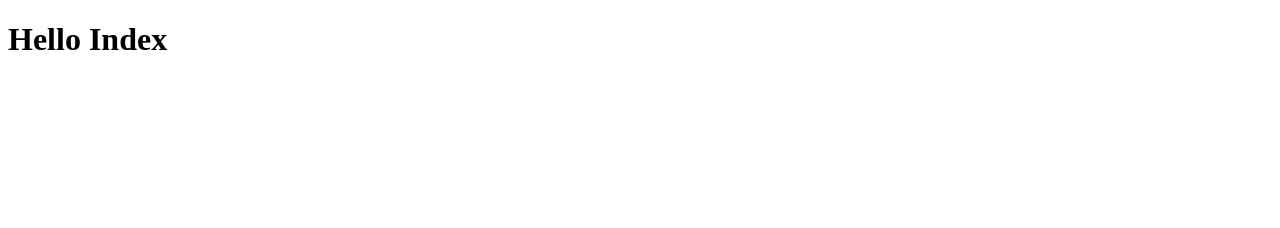
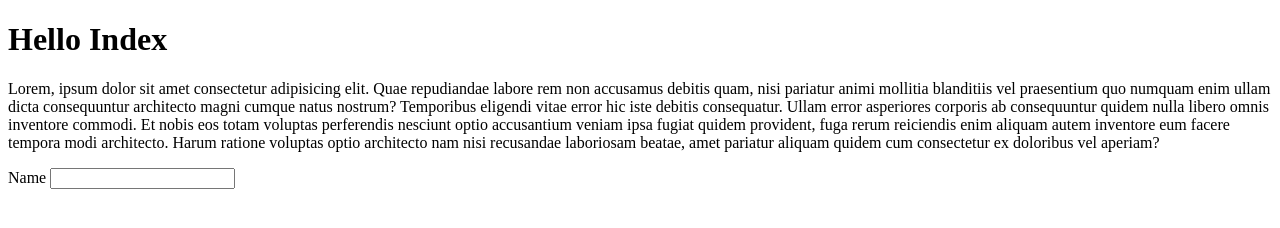
Before and after one commit to Anjaliapawar/Demo, a plain HTML site: page index.html in a window 1280 px wide. Drawn offline with Linux system fonts and the light colour scheme.

Commit message:
add code for test branch

```diff
--- a/index.html
+++ b/index.html
@@ -7,5 +7,8 @@
 </head>
 <body>
     <h1>Hello Index</h1>
+    <p>Lorem, ipsum dolor sit amet consectetur adipisicing elit. Quae repudiandae labore rem non accusamus debitis quam, nisi pariatur animi mollitia blanditiis vel praesentium quo numquam enim ullam dicta consequuntur architecto magni cumque natus nostrum? Temporibus eligendi vitae error hic iste debitis consequatur. Ullam error asperiores corporis ab consequuntur quidem nulla libero omnis inventore commodi. Et nobis eos totam voluptas perferendis nesciunt optio accusantium veniam ipsa fugiat quidem provident, fuga rerum reiciendis enim aliquam autem inventore eum facere tempora modi architecto. Harum ratione voluptas optio architecto nam nisi recusandae laboriosam beatae, amet pariatur aliquam quidem cum consectetur ex doloribus vel aperiam?</p>
+    <label>Name</label>
+    <input type="text">
 </body>
 </html>
```
